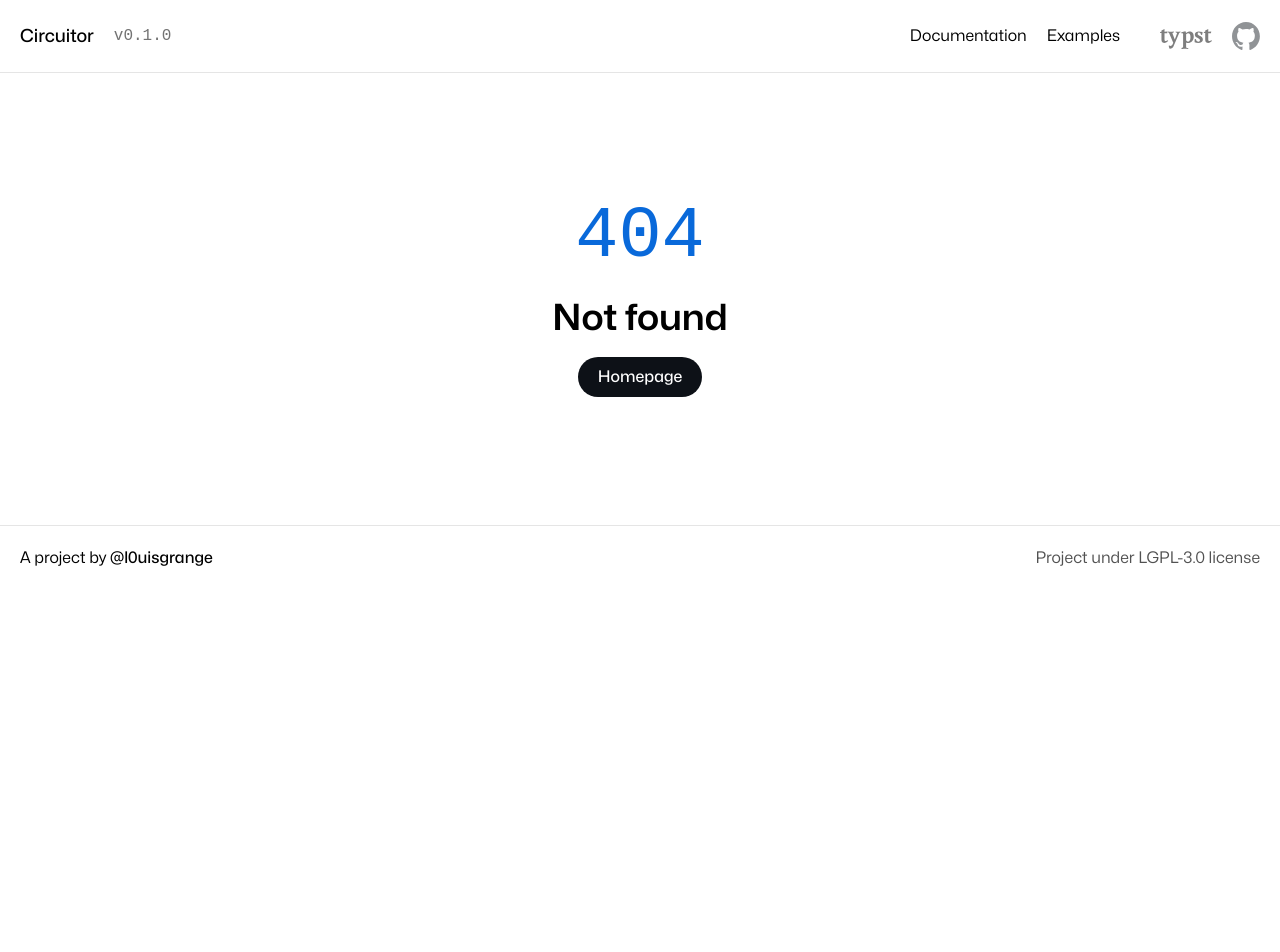
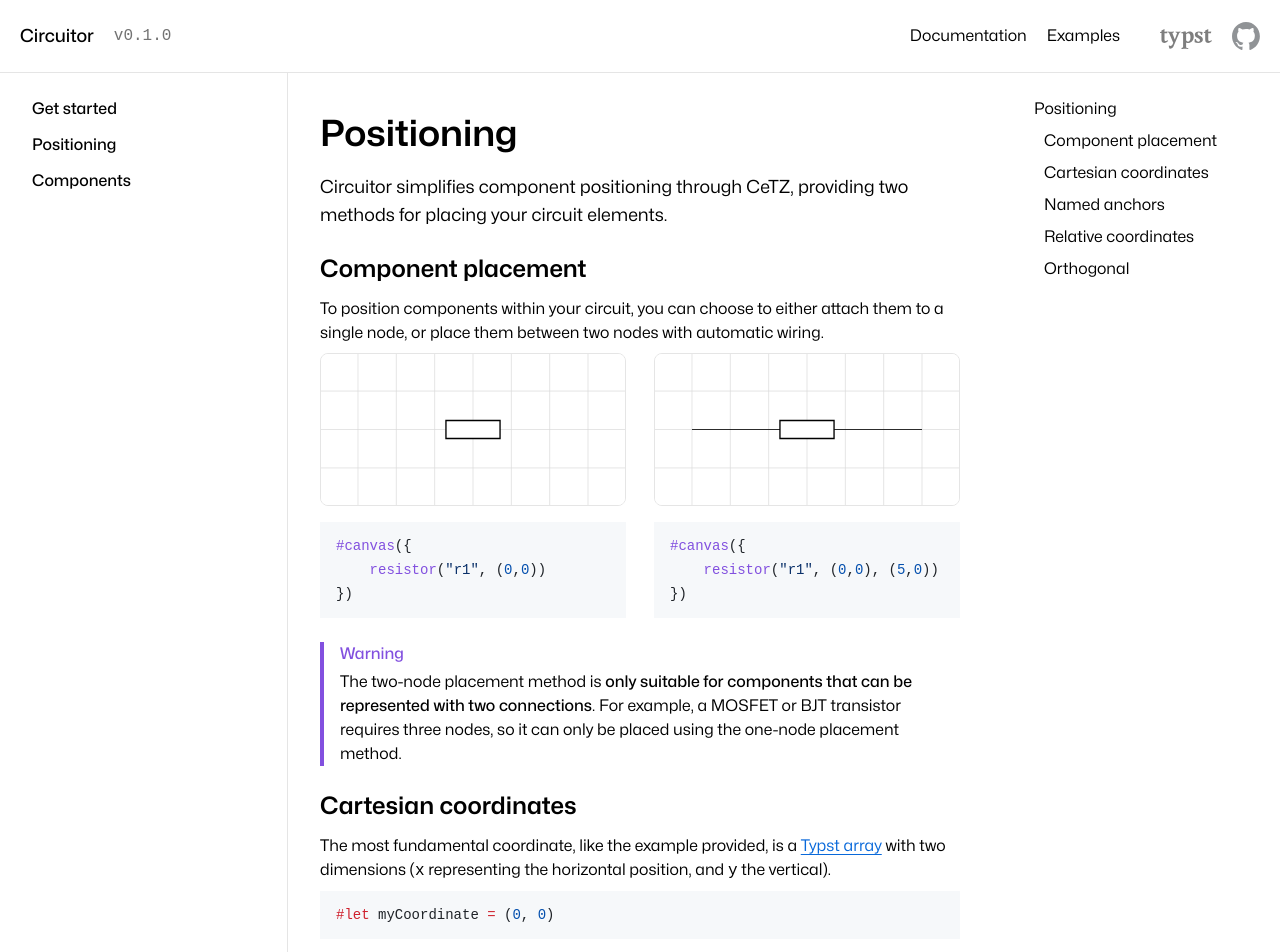
Before and after one commit to l0uisgrange/shiki-minimal-example, a SvelteKit app: page /docs/positioning in a window 1280 px wide. Before the commit this address had no page. Shown: the top 952 px of the page. Before the commit the page ends 800 px from the top, so only its background shows below. Built offline with nearby package versions, Linux system fonts and the light colour scheme; a web font is replaced by a local one.

Commit message:
Added positioning help

```diff
--- a/src/routes/+error.svelte
+++ b/src/routes/+error.svelte
@@ -1,4 +1,4 @@
-<div class="flex flex-col items-center justify-center py-32">
+<div class="flex min-h-[80dvh] flex-col items-center justify-center">
 	<span class="mb-6 font-mono text-7xl text-blue-600 antialiased">404</span>
 	<h1>Not found</h1>
 	<a
--- a/src/routes/docs/+layout.svelte
+++ b/src/routes/docs/+layout.svelte
@@ -13,6 +13,10 @@
 			>Get started</NavButton
 		>
 		<NavButton
+			href="/circuitor/docs/positioning"
+			active={page.url.pathname === '/circuitor/docs/positioning'}>Positioning</NavButton
+		>
+		<NavButton
 			href="/circuitor/docs/components"
 			active={page.url.pathname.startsWith('/circuitor/docs/components')}
 			>Components</NavButton
--- a/src/routes/docs/+page.svelte
+++ b/src/routes/docs/+page.svelte
@@ -35,7 +35,7 @@
 		</p>
 		<h2>Typst Universe</h2>
 		<p>
-			If you’re working in the online Typst app, you can import Circuitor directly with a
+			If you're working in the online Typst app, you can import Circuitor directly with a
 			single line.
 		</p>
 		<Notice type="info" title="Information">
@@ -47,7 +47,10 @@
 		<h2 class="mt-3">Local package</h2>
 		<p>
 			If you prefer to work offline or want to explore the source code, you can also use
-			Circuitor by downloading it locally from the GitHub repository.
+			Circuitor by downloading it locally from the <a
+				target="_blank"
+				href="https://github.com/l0uisgrange/circuitor">GitHub repository</a
+			>.
 		</p>
 		<ul class="ms-7 list-outside list-decimal">
 			<li>Clone or download the repository to your computer.</li>
--- /dev/null
+++ b/src/routes/docs/positioning/+page.svelte
@@ -0,0 +1,135 @@
+<script lang="ts">
+	import Code from '$lib/components/Code.svelte';
+	import onenode from './one-node.svg';
+	import twonode from './two-nodes.svg';
+	import { onMount } from 'svelte';
+	import NavButton from '$lib/components/NavButton.svelte';
+	import { Notice } from '$lib';
+
+	let headings: any[] = $state([]);
+
+	onMount(() => {
+		const headingElements = document.querySelectorAll('h1, h2, h3');
+		headings = Array.from(headingElements).map((element, index) => {
+			const uid = `heading-${index}`;
+			element.id = uid;
+			return {
+				level: parseInt(element.tagName.substring(1)),
+				text: element.textContent || '',
+				uid
+			};
+		});
+	});
+</script>
+
+<svelte:head>
+	<title>Getting started</title>
+</svelte:head>
+
+<div class="flex items-start">
+	<main class="min-h-dvh p-5 pt-10 md:px-8 md:py-10">
+		<h1>Positioning</h1>
+		<p class="max-w-2xl text-lg">
+			Circuitor simplifies component positioning through CeTZ, providing two methods for
+			placing your circuit elements.
+		</p>
+		<h2>Component placement</h2>
+		<p>
+			To position components within your circuit, you can choose to either attach them to a
+			single node, or place them between two nodes with automatic wiring.
+		</p>
+		<div class="mb-4 grid gap-7 md:grid-cols-2">
+			<div>
+				<div
+					class="dark:border-neutral-border mb-4 flex max-h-40 items-center overflow-hidden rounded-lg border border-neutral-200"
+				>
+					<img src={onenode} class="w-full" alt="resistor using one-node placement" />
+				</div>
+				<Code content={'#canvas({\n' + '    resistor("r1", (0,0))\n' + '})'} />
+			</div>
+			<div>
+				<div
+					class="dark:border-neutral-border mb-4 flex max-h-40 items-center overflow-hidden rounded-lg border border-neutral-200"
+				>
+					<img src={twonode} class="w-full" alt="resistor using one-node placement" />
+				</div>
+				<Code content={'#canvas({\n' + '    resistor("r1", (0,0), (5,0))\n' + '})'} />
+			</div>
+		</div>
+		<Notice type="warning" title="Warning">
+			The two-node placement method is <span class="font-medium"
+				>only suitable for components that can be represented with two connections</span
+			>. For example, a MOSFET or BJT transistor requires three nodes, so it can only be
+			placed using the one-node placement method.
+		</Notice>
+		<h2>Cartesian coordinates</h2>
+		<p>
+			The most fundamental coordinate, like the example provided, is a <a
+				href="https://typst.app/docs/reference/foundations/array/"
+				target="_blank">Typst array</a
+			>
+			with two dimensions (<span class="font-mono">x</span> representing the horizontal
+			position, and
+			<span class="font-mono">y</span> the vertical).
+		</p>
+		<Code content={'#let myCoordinate = (0, 0)'} />
+		<h2 class="mt-3">Named anchors</h2>
+		<p>
+			Sometimes, you just want to connect a node from one component to another without
+			worrying about coordinates or doing mental math. That’s where named anchors come in.
+		</p>
+		<p>
+			The name provided as the first argument acts as an identifier for the component, as
+			shown below.
+		</p>
+		<Code content={'#canvas({\n' + '    resistor("r1", (0,0), (5,0))\n' + '})'} />
+		<p>
+			Now that this resistor is identified by its name <span class="font-mono">r1</span>, we
+			can attach a voltage source to one of it's nodes like this.
+		</p>
+		<Code
+			content={'#canvas({\n' +
+				'    resistor("r1", (0,0), (5,0))\n' +
+				'    vsource("v1", "r1.out", (5,5))\n' +
+				'})'}
+		/>
+		<p>
+			The only slightly tricky part is knowing which sub-anchors each component provides, but
+			don't worry, you can always refer to the <a href="/circuitor/docs/components/"
+				>components list</a
+			> for a complete overview of available anchors.
+		</p>
+		<p>
+			In most cases, especially with two-node components, you'll typically use <span
+				class="font-mono">in</span
+			>
+			and
+			<span class="font-mono">out</span>.
+		</p>
+		<h2 class="mt-3">Relative coordinates</h2>
+		<p>
+			Check the <a
+				href="https://cetz-package.github.io/docs/basics/coordinate-systems/#relative"
+				>CeTZ documentation</a
+			>
+		</p>
+		<h2 class="mt-3">Orthogonal</h2>
+		<p>
+			Check the <a
+				href="https://cetz-package.github.io/docs/basics/coordinate-systems/#relative"
+				>CeTZ documentation</a
+			>
+		</p>
+	</main>
+	<div class="relative hidden h-full w-72 flex-none p-5 md:block">
+		<ul class="sticky top-20">
+			{#each headings as heading}
+				<li style="margin-left: {heading.level * 10}px;">
+					<NavButton href={`#${heading.uid}`}>
+						{heading.text}
+					</NavButton>
+				</li>
+			{/each}
+		</ul>
+	</div>
+</div>
--- a/svelte.config.js
+++ b/svelte.config.js
@@ -13,7 +13,7 @@
 			precompress: false
 		}),
 		paths: {
-			base: process.env.NODE_ENV === 'development' ? '' : '/circuitor'
+			base: '/circuitor'
 		}
 	}
 };
```
Also changed, not shown: src/routes/docs/positioning/one-node.svg (added), src/routes/docs/positioning/two-nodes.svg (added).
